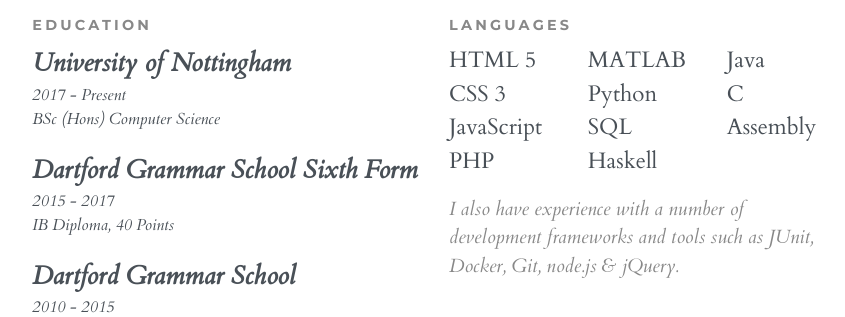
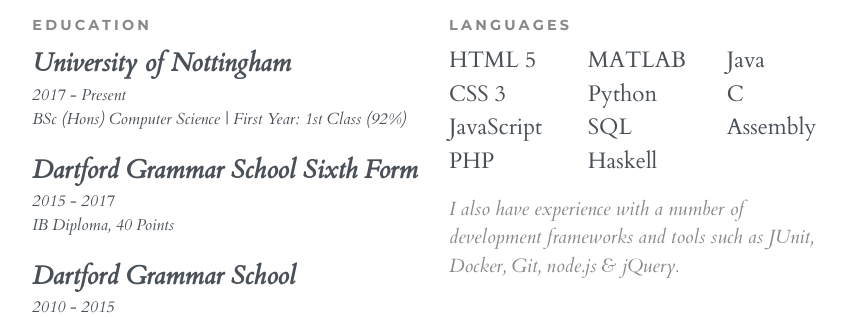
Before and after one commit to george1410/personal-site, a PHP site: page / in a window 1280 px wide. Shown: the part 1871-2188 px from the top of the page, without its empty margins (206-1051 px from the left). Run offline with PHP 8.4, Linux system fonts and the light colour scheme; some libraries are stand-ins or nearby versions.

Commit message:
added first year grade

```diff
--- a/index.php
+++ b/index.php
@@ -122,7 +122,7 @@
                             <li>University of Nottingham</li>
                             <ul>
                                 <li>2017 - Present</li>
-                                <li>BSc (Hons) Computer Science</li>
+                                <li>BSc (Hons) Computer Science | First Year: 1st Class (92%)</li>
                             </ul>
                             <li>Dartford Grammar School Sixth Form</li>
                             <ul>
```
